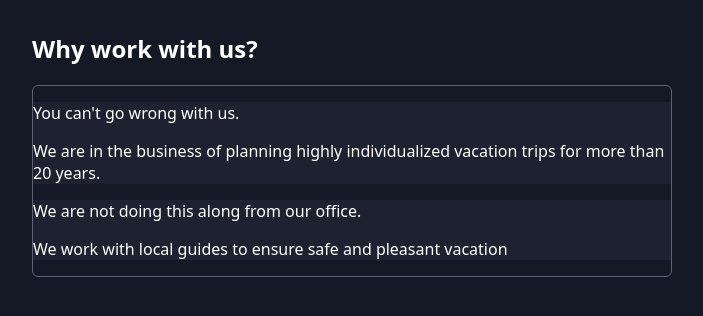
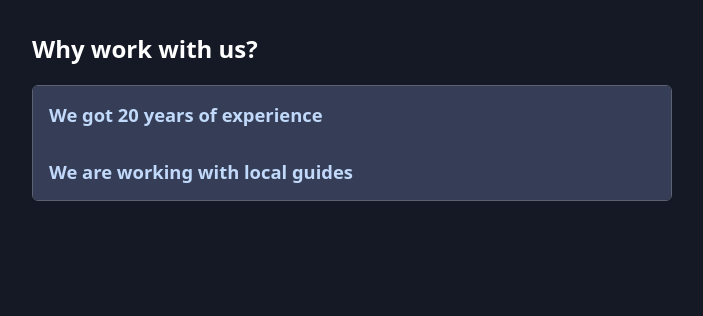
Before and after one commit to AssafGolani/ReactSmallProjectPracticingBestPracticesPlayground, a React (Vite) app: page / in a window 1280 px wide. Shown: the top 316 px of the page, without its empty margins (288-991 px from the left). Built offline with nearby package versions, Linux system fonts and the light colour scheme.

Commit message:
feat: Refactor Accordion component to include AccordionTitle and AccordionContent components

```diff
--- a/src/App.jsx
+++ b/src/App.jsx
@@ -5,16 +5,22 @@ function App() {
     <section>
       <h2>Why work with us?</h2>
       <Accordion className="accordion">
-        <Accordion.Item id="experience" className="accordion-item" title="We got 20 years of experience">
+        <Accordion.Item >
+          <Accordion.Title className="accordion-item-title" id="experience">We got 20 years of experience</Accordion.Title>
+          <Accordion.Content className="accordion-item-content"  id="experience">
           <article>
             <p>You can&apos;t go wrong with us.</p>
           <p>We are in the business of planning highly individualized vacation trips for more than 20 years. </p></article>
+          </Accordion.Content>
         </Accordion.Item>
 
-        <Accordion.Item id="local-guides" className="accordion-item" title="We are working with local guides">
+        <Accordion.Item>
+          <Accordion.Title className="accordion-item-title" id="local-guides">We are working with local guides</Accordion.Title>
+          <Accordion.Content className="accordion-item-content" id="local-guides">
           <article>
             <p>We are not doing this along from our office.</p>
           <p>We work with local guides to ensure safe and pleasant vacation </p></article>
+          </Accordion.Content>
         </Accordion.Item>
       </Accordion>
     </section>
--- a/src/index.css
+++ b/src/index.css
@@ -3,8 +3,8 @@
 }
 
 html {
-  font-family: system-ui, -apple-system, BlinkMacSystemFont, 'Segoe UI', Roboto,
-    Oxygen, Ubuntu, Cantarell, 'Open Sans', 'Helvetica Neue', sans-serif;
+  font-family: system-ui, -apple-system, BlinkMacSystemFont, "Segoe UI", Roboto,
+    Oxygen, Ubuntu, Cantarell, "Open Sans", "Helvetica Neue", sans-serif;
 }
 
 body {
@@ -62,9 +62,12 @@ main {
 }
 
 .accordion-item-content {
-  display: none;
   padding: 1rem;
   background-color: #2c344a;
+}
+
+.close {
+  display: none;
 }
 
 .open {
```
